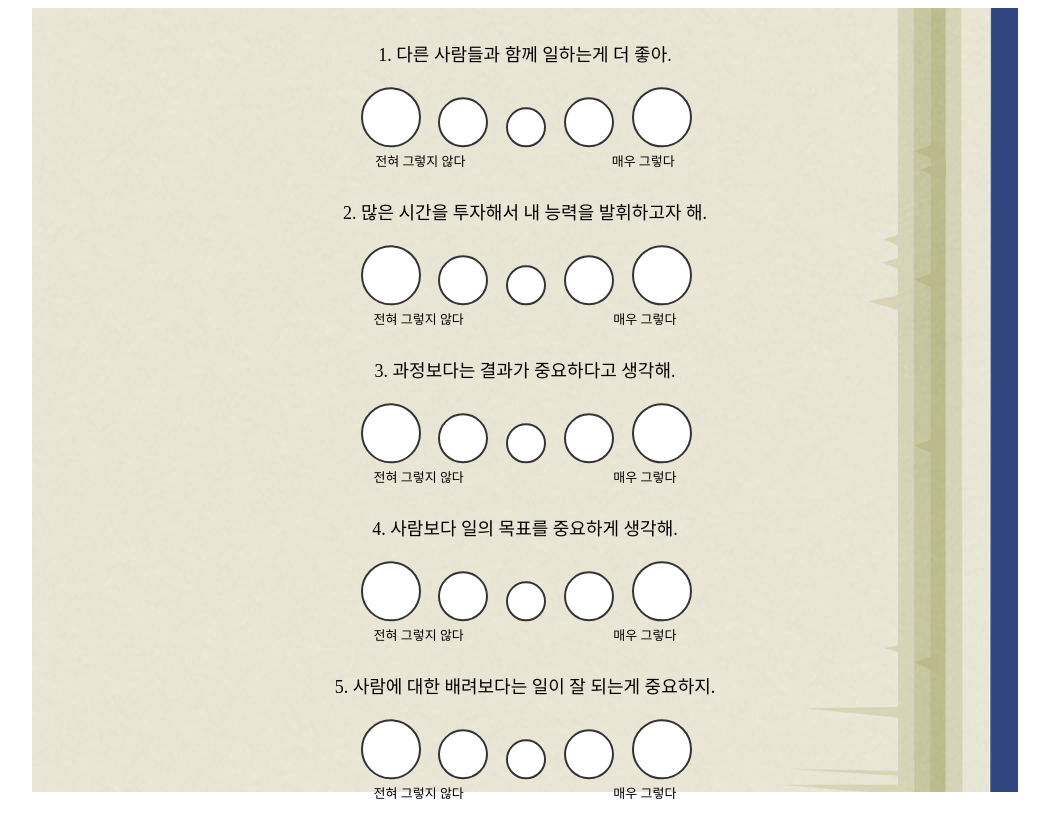
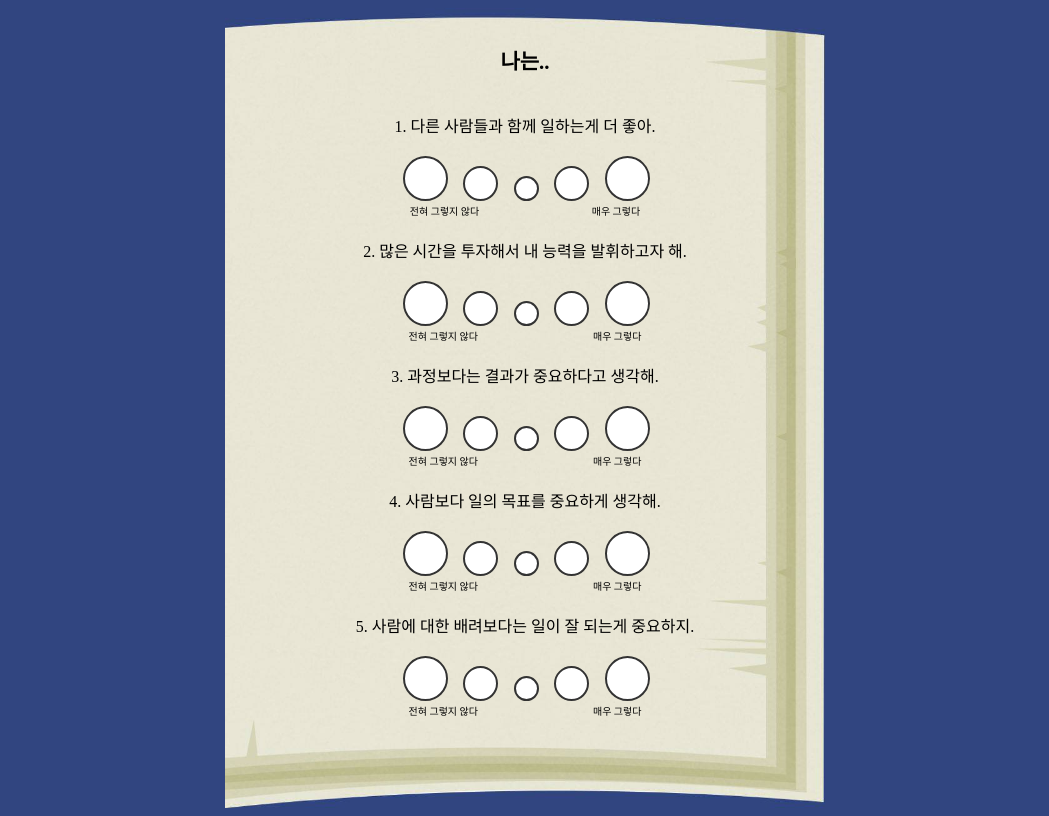
Before and after one commit to jinyesong/EnneaTest, a website: page question_box/cRB_index.html in a window 1280 px wide. Shown: the whole page, without its empty margins (115-1164 px from the left). Drawn offline with Linux system fonts and the light colour scheme.

Commit message:
edit chapter background css

```diff
--- a/question_box/changeRadioButton.css
+++ b/question_box/changeRadioButton.css
@@ -1,17 +1,37 @@
+body{
+    background-color: #314580;
+    width: 100%;
+    height: 100%;
+}
+#back {
+    height: 100%;
+    background-size: contain;
+    background-image: url("../image/background_img.jpg");
+    background-repeat: no-repeat;
+    background-position: 50%;
+}
+#outer {
+    position: absolute;
+    width: 100%;
+    top: 50%;
+    left: 50%;
+    transform: translate(-50%,-50%);
+}
+
 .headline { /* 맨 위의 나는.. 부분 */
     text-align: center;
-    font-size: 15px;
+    font-size: 14px;
 }
 .questionbox { /* (문제 + 라디오박스 + 라디오 밑의 글씨) 의 div */
     width: 100%;
-    padding-top: 10px;
+    padding-top: 4px;
     text-align: center;
 }
 .questionSTR {
-    font-size: 18px;
+    font-size: 16px;
 }
 .select {
-    font-size:13px;
+    font-size:10px;
 }
 .select input[type=radio], .select input[type=radio]:checked{
     appearance: none;
@@ -22,31 +42,17 @@
     border-radius: 50%;
     display: inline-block;
 }
-#outer {
-  position: absolute;
-  width: 100%;
-  top: 50%;
-  left: 50%;
-  transform: translate(-50%,-50%);
-}
-#back {
-    /* margin: auto; */
-    height: 100%;
-    background-image: url("../image/background_img.jpg");
-    background-repeat: no-repeat;
-    background-position: 50%;
-}
 .check1, .check5{
-    height: 60px;
-    width: 60px;
+    height: 45px;
+    width: 45px;
 }
 .check4, .check2{
-    height: 50px;
-    width: 50px;
+    height: 35px;
+    width: 35px;
 }
 .check3{
-    height: 40px;
-    width: 40px;
+    height: 25px;
+    width: 25px;
 }
 .select input[type=radio]{
     background-color: #fff;
```
Also changed, not shown: answer1/answer1.html (deleted, +0 -10 lines).
